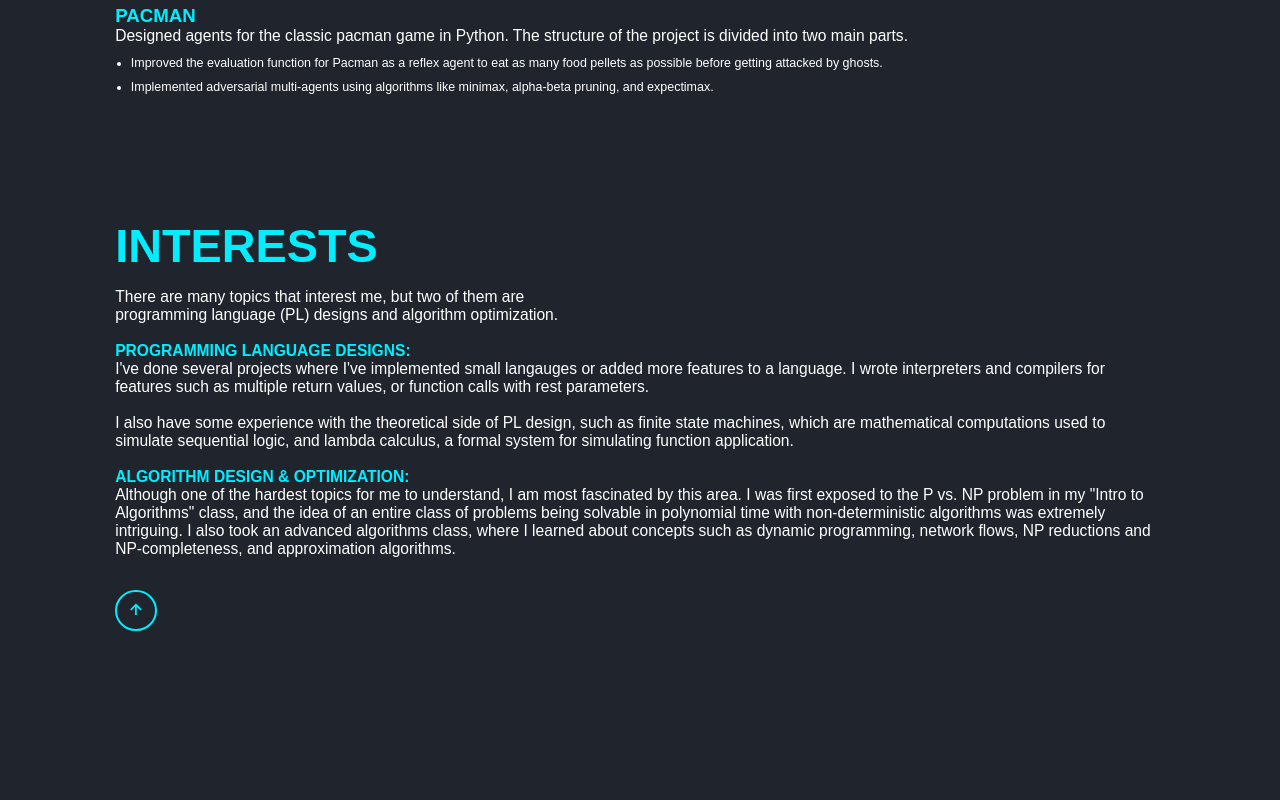
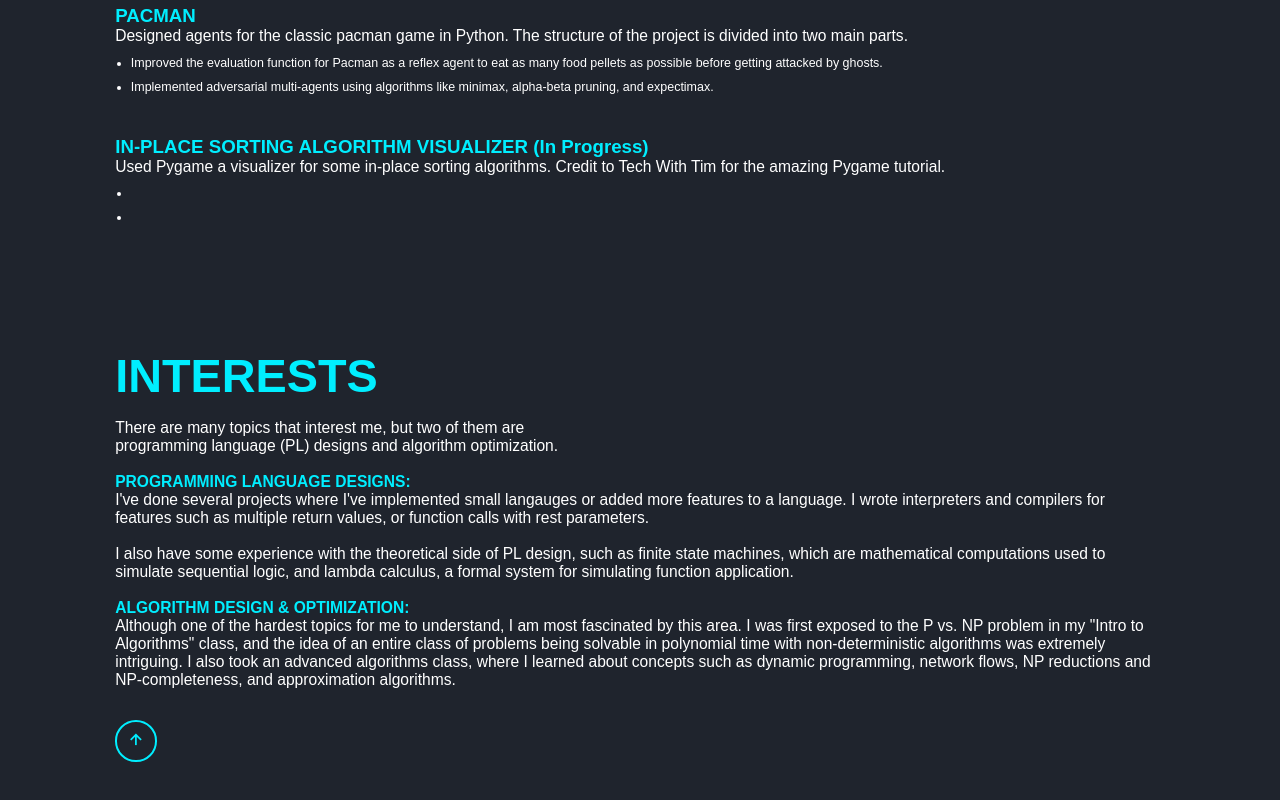
Before and after one commit to talha-muhib/portfolio, a plain HTML site: page index.html in a window 1280 px wide. Shown: the part 4085-4885 px from the top of the page. Drawn offline with nearby package versions, Linux system fonts and the light colour scheme; a web font is replaced by a local one.

Commit message:
Update index.html

```diff
--- a/index.html
+++ b/index.html
@@ -203,6 +203,14 @@
                     <li>Implemented adversarial multi-agents using algorithms like minimax, alpha-beta pruning, and expectimax.</li>
                 </ul>
             </div>
+            <div class="sorting">
+                <h3>IN-PLACE SORTING ALGORITHM VISUALIZER (In Progress)</h3>
+                <p>Used Pygame a visualizer for some in-place sorting algorithms. Credit to Tech With Tim for the amazing Pygame tutorial.</p>
+                <ul>
+                    <li></li>
+                    <li></li>
+                </ul>
+            </div>
         </section>
 
         <!--Interests section-->
```
